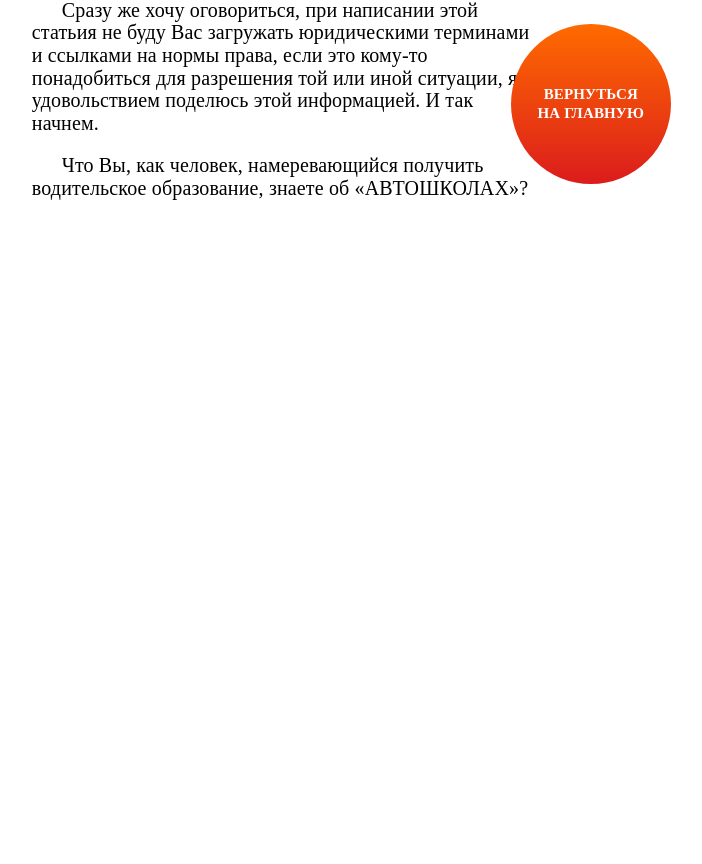
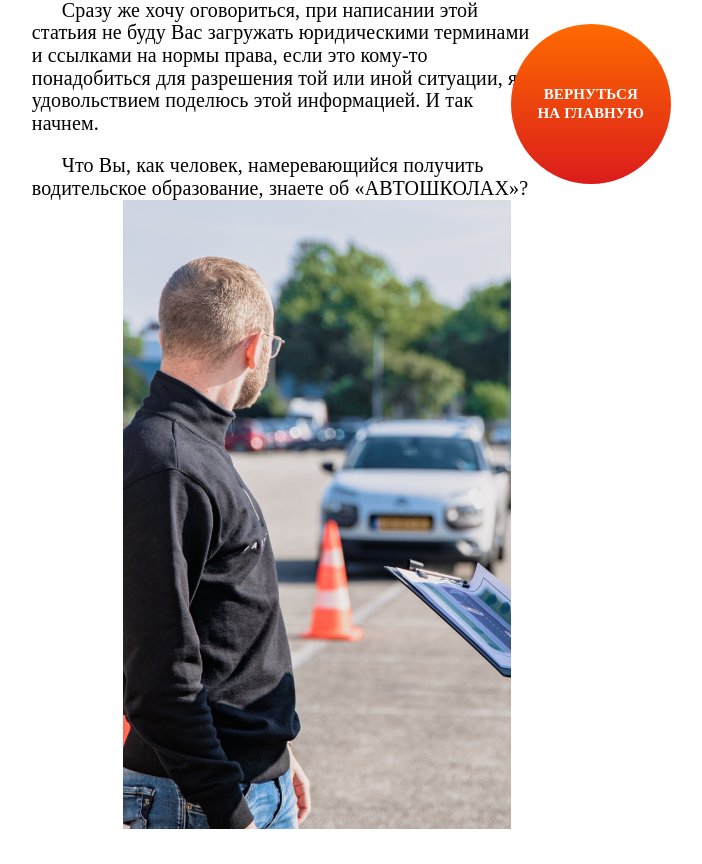
Before and after one commit to ArtemBelykh/onlineschool, a React (Create React App) app: page /article/Advantages-of-your-Auto-school in a window 1280 px wide. Shown: the part 496-1360 px from the top of the page, without its empty margins (253-955 px from the left). Built offline with nearby package versions, Linux system fonts and the light colour scheme.

Commit message:
New Beta2

```diff
--- a/src/Components/Pages/Articles/AdvantagesOfYourAutoSchool.article.tsx
+++ b/src/Components/Pages/Articles/AdvantagesOfYourAutoSchool.article.tsx
@@ -77,7 +77,7 @@ const AdvantagesOfYourAutoSchoolArticle = () => {
                 </Typography>
             </div>
 
-            <Zoom children={<img src="/articles/article1.png" alt="article1" style={{marginLeft: "91px"}} className="adaptive__images_article"/>} />
+            <img src="/articles/article1.png" alt="article1" style={{marginLeft: "91px"}} className="adaptive__images_article"/>
 
             <Link to="/" style={{textDecoration: "none", display: "block", justifyContent: "center"}}>
                 <Typography sx={{
```
